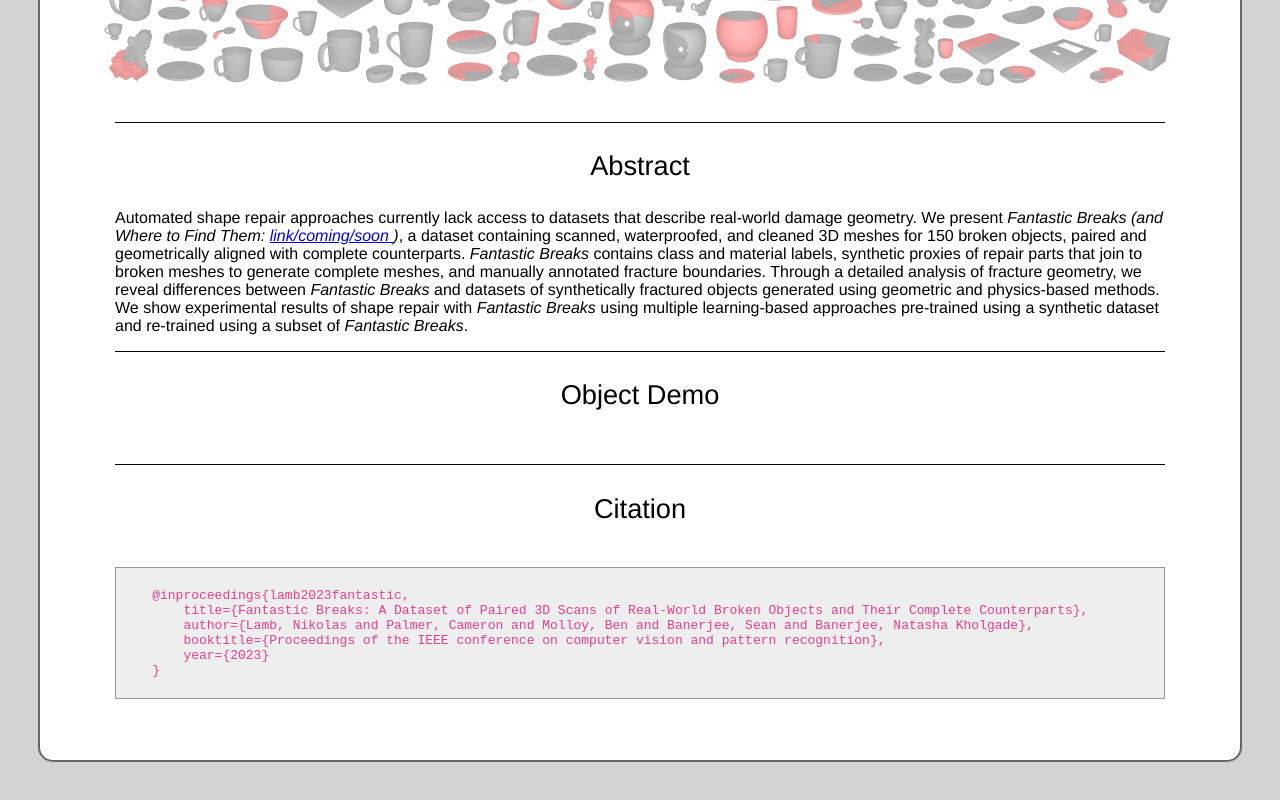
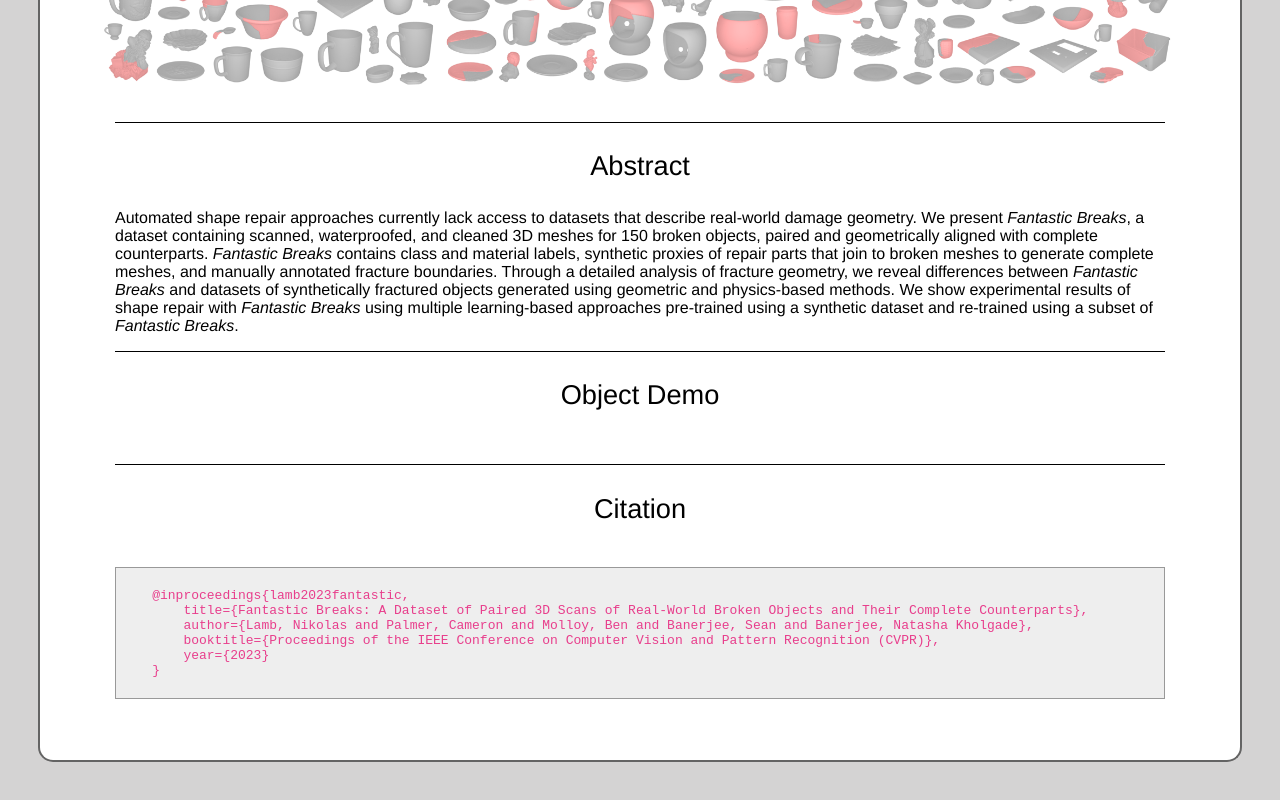
Before and after one commit to palmtrey/fantastic_breaks_site, a plain HTML site: page index.html in a window 1280 px wide. Shown: the part 678-1478 px from the top of the page. Drawn offline with Linux system fonts and the light colour scheme; some packages are replaced by stand-ins of ours; a script that the page names is missing.

Commit message:
Update index.html

```diff
--- a/index.html
+++ b/index.html
@@ -39,7 +39,7 @@
             <hr>
             <h3 class="body-title">Abstract</h3>
             <p id="abstract-body">
-                Automated shape repair approaches currently lack access to datasets that describe real-world damage geometry. We present <i>Fantastic Breaks (and Where to Find Them: <a href="https://example.com" > link/coming/soon </a>)</i>, a dataset containing scanned, waterproofed, and cleaned 3D meshes for 150 broken objects, paired and geometrically aligned with complete counterparts. <i>Fantastic Breaks</i> contains class and material labels, synthetic proxies of repair parts that join to broken meshes to generate complete meshes, and manually annotated fracture boundaries. Through a detailed analysis of fracture geometry, we reveal differences between <i>Fantastic Breaks</i> and datasets of synthetically fractured objects generated using geometric and physics-based methods. We show experimental results of shape repair with <i>Fantastic Breaks</i> using multiple learning-based approaches pre-trained using a synthetic dataset and re-trained using a subset of <i>Fantastic Breaks</i>.
+                Automated shape repair approaches currently lack access to datasets that describe real-world damage geometry. We present <i>Fantastic Breaks</i>, a dataset containing scanned, waterproofed, and cleaned 3D meshes for 150 broken objects, paired and geometrically aligned with complete counterparts. <i>Fantastic Breaks</i> contains class and material labels, synthetic proxies of repair parts that join to broken meshes to generate complete meshes, and manually annotated fracture boundaries. Through a detailed analysis of fracture geometry, we reveal differences between <i>Fantastic Breaks</i> and datasets of synthetically fractured objects generated using geometric and physics-based methods. We show experimental results of shape repair with <i>Fantastic Breaks</i> using multiple learning-based approaches pre-trained using a synthetic dataset and re-trained using a subset of <i>Fantastic Breaks</i>.
             </p>
         </div>
 
@@ -66,7 +66,7 @@
     @inproceedings{lamb2023fantastic,
         title={Fantastic Breaks: A Dataset of Paired 3D Scans of Real-World Broken Objects and Their Complete Counterparts},
         author={Lamb, Nikolas and Palmer, Cameron and Molloy, Ben and Banerjee, Sean and Banerjee, Natasha Kholgade},
-        booktitle={Proceedings of the IEEE conference on computer vision and pattern recognition},
+        booktitle={Proceedings of the IEEE Conference on Computer Vision and Pattern Recognition (CVPR)},
         year={2023}
     }
                     </code>
```
